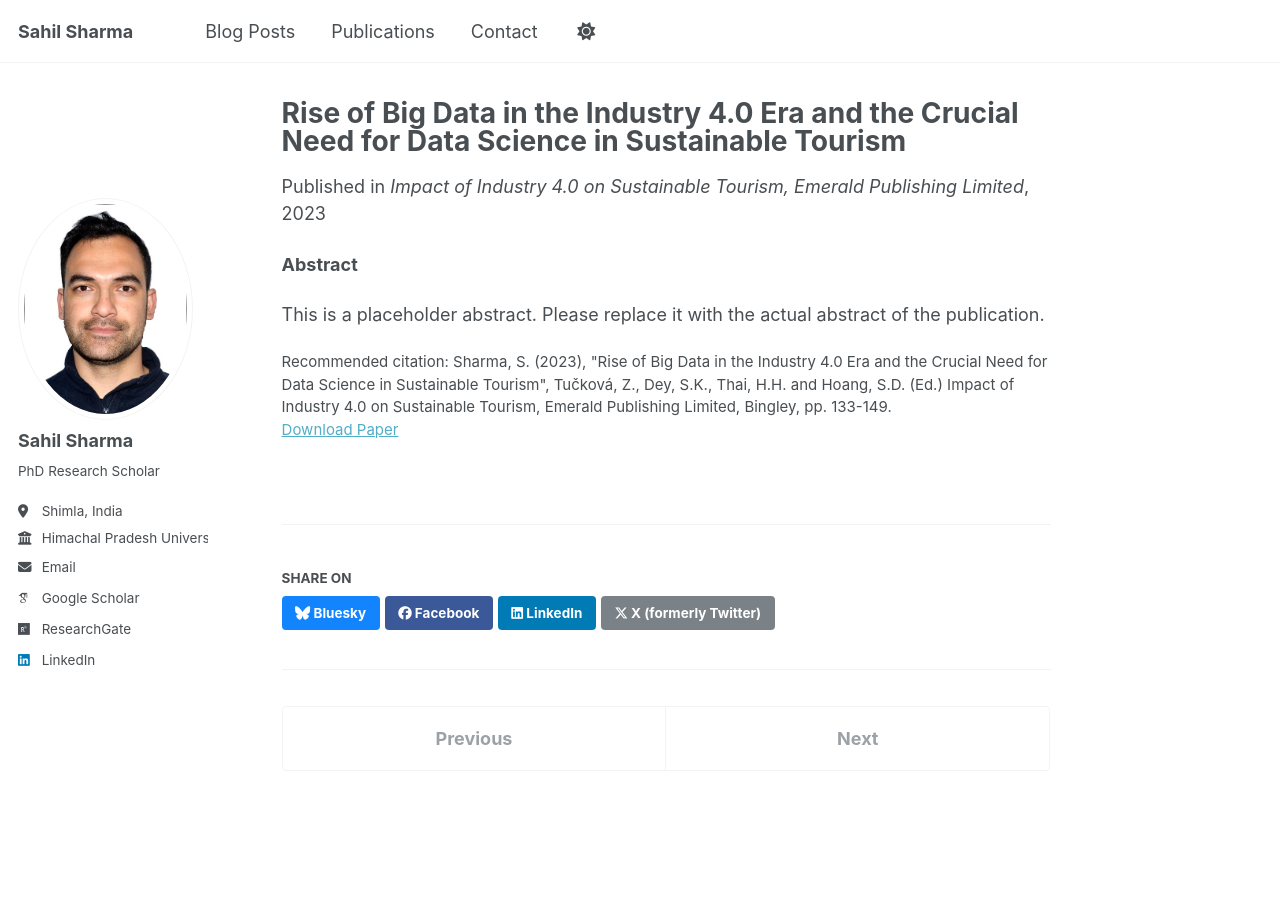
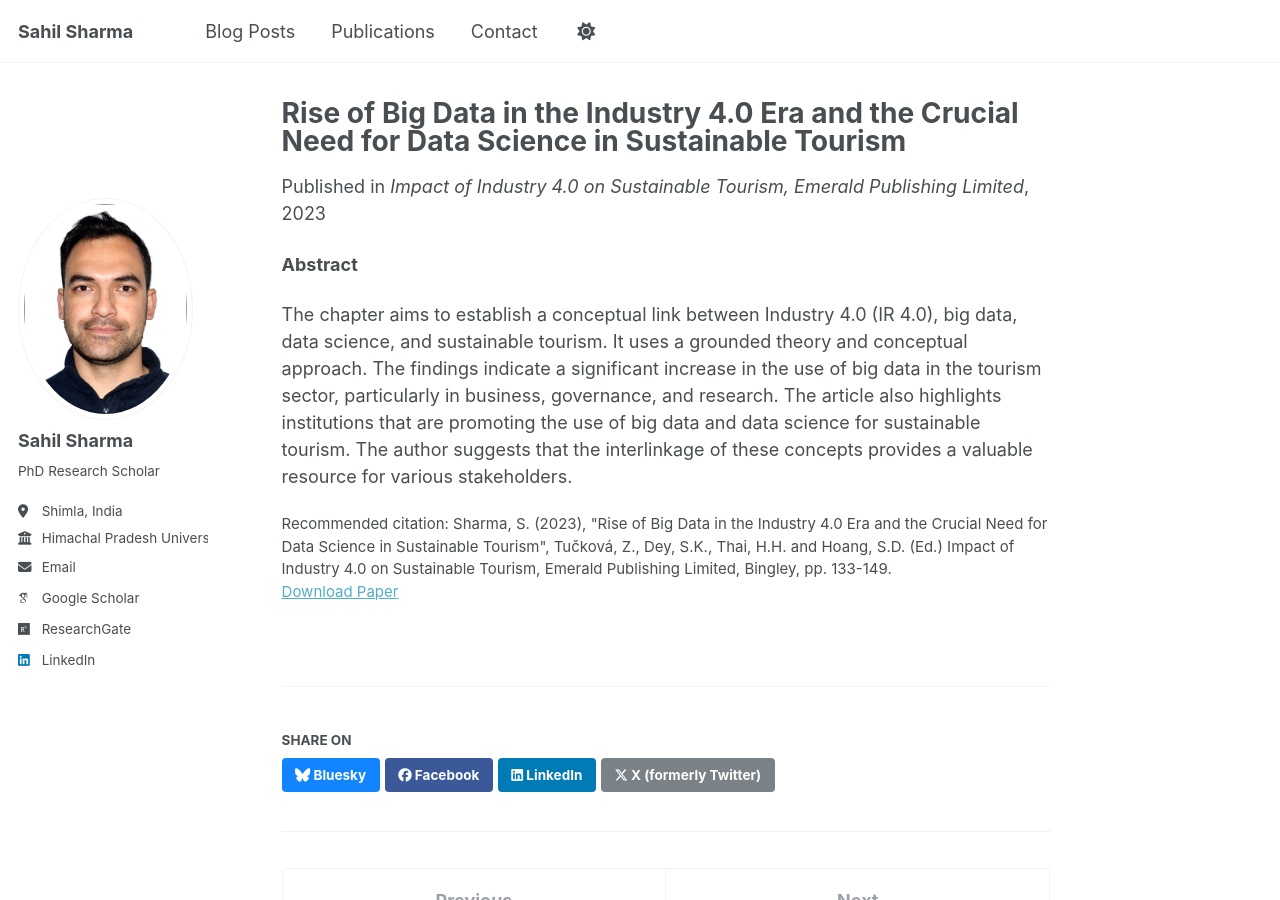
Before and after one commit to sahil-datascience/sahil-datascience.github.io, a Jekyll site: the page built from _publications/2023-10-01-rise-of-big-data.md, in a window 1280 px wide and 900 px high. Built offline with Jekyll 4.4.1, drawn with Linux system fonts in a browser that asks for light colours; some web fonts are replaced.

Commit message:
feat: update abstracts for publications

```diff
--- a/_publications/2023-10-01-rise-of-big-data.md
+++ b/_publications/2023-10-01-rise-of-big-data.md
@@ -10,4 +10,4 @@ citation: 'Sharma, S. (2023), "Rise of Big Data in the Industry 4.0 Era and the
 ---
 **Abstract**
 
-This is a placeholder abstract. Please replace it with the actual abstract of the publication.
+The chapter aims to establish a conceptual link between Industry 4.0 (IR 4.0), big data, data science, and sustainable tourism. It uses a grounded theory and conceptual approach. The findings indicate a significant increase in the use of big data in the tourism sector, particularly in business, governance, and research. The article also highlights institutions that are promoting the use of big data and data science for sustainable tourism. The author suggests that the interlinkage of these concepts provides a valuable resource for various stakeholders.
```
Also changed, not shown: _publications/2023-01-01-managing-festivals-smart-tech.md (+1 -1 lines), _publications/2024-01-01-data-scientist-tourism.md (+1 -1 lines), _publications/2025-01-01-ethical-challenges-big-data.md (+1 -1 lines), _publications/2025-01-02-big-data-adventure-travel.md (+1 -1 lines).
